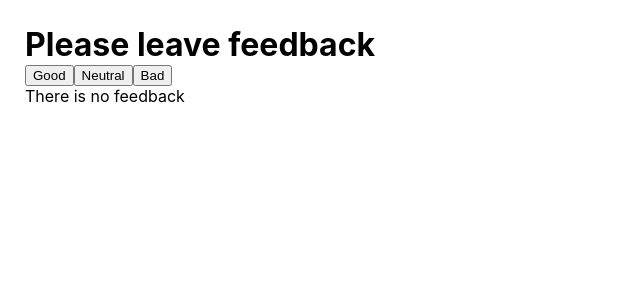
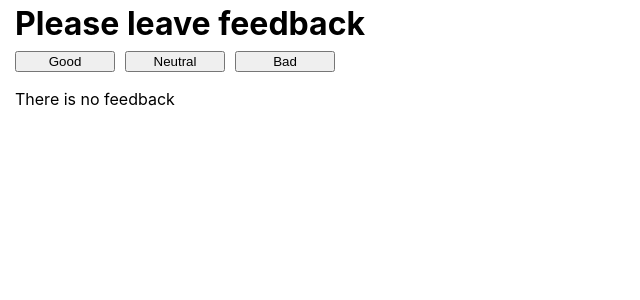
Before and after one commit to fatrathat/goit-react-hw-02-feedback, a React (Create React App) app: page / in a window 1280 px wide. Shown: the top 300 px of the page, without its empty margins (0-640 px from the left). Built offline with nearby package versions, Linux system fonts and the light colour scheme.

Commit message:
add styles

```diff
--- a/src/components/App.jsx
+++ b/src/components/App.jsx
@@ -3,6 +3,7 @@ import Statistics from './Statistics';
 import FeedbackOptions from './FeedBackOptions';
 import Section from './Section';
 import Notification from './Notification';
+import styles from './container.module.css';
 
 export class App extends Component {
   state = {
@@ -32,14 +33,7 @@ export class App extends Component {
   render() {
     const { good, neutral, bad } = this.state;
     return (
-      <div
-        className="container"
-        style={{
-          padding: '25px',
-          alignItems: 'center',
-          color: '#010101',
-        }}
-      >
+      <div className={styles.container}>
         <Section title="Please leave feedback">
           <FeedbackOptions
             options={this.state}
--- a/src/components/FeedBackOptions/index.jsx
+++ b/src/components/FeedBackOptions/index.jsx
@@ -1,5 +1,6 @@
 import { Component } from 'react';
 import PropTypes from 'prop-types';
+import styles from './styles.module.css';
 
 class FeedbackOptions extends Component {
   IncrementFeedback = e => {
@@ -9,14 +10,29 @@ class FeedbackOptions extends Component {
 
   render() {
     return (
-      <div className="FeedBackButtons">
-        <button name="good" type="button" onClick={this.IncrementFeedback}>
+      <div className={styles.FeedBackButtons}>
+        <button
+          className={styles.FeedBackButton}
+          name="good"
+          type="button"
+          onClick={this.IncrementFeedback}
+        >
           Good
         </button>
-        <button name="neutral" type="button" onClick={this.IncrementFeedback}>
+        <button
+          className={styles.FeedBackButton}
+          name="neutral"
+          type="button"
+          onClick={this.IncrementFeedback}
+        >
           Neutral
         </button>
-        <button name="bad" type="button" onClick={this.IncrementFeedback}>
+        <button
+          className={styles.FeedBackButton}
+          name="bad"
+          type="button"
+          onClick={this.IncrementFeedback}
+        >
           Bad
         </button>
       </div>
--- /dev/null
+++ b/src/components/FeedBackOptions/styles.module.css
@@ -0,0 +1,7 @@
+.FeedBackButtons {
+}
+
+.FeedBackButton {
+  width: 100px;
+  margin-right: 10px;
+}
--- a/src/components/Section/index.jsx
+++ b/src/components/Section/index.jsx
@@ -1,9 +1,10 @@
 import React, { Component } from 'react';
+import styles from './styles.module.css';
 
 class Section extends Component {
   render() {
     return (
-      <div className="Section">
+      <div className={styles.Section}>
         <h1>{this.props.title}</h1>
         {this.props.children}
       </div>
--- /dev/null
+++ b/src/components/Section/styles.module.css
@@ -0,0 +1,5 @@
+.Section {
+  display: inline-block;
+  padding: 0 15px;
+  margin-bottom: 15px;
+}
--- a/src/components/Statistics/index.jsx
+++ b/src/components/Statistics/index.jsx
@@ -1,6 +1,5 @@
 import React, { Component } from 'react';
 import PropTypes from 'prop-types';
-import styles from './style.module.css';
 
 class Statistics extends Component {
   render() {
--- /dev/null
+++ b/src/components/container.module.css
@@ -0,0 +1,4 @@
+.container {
+  display: flex;
+  flex-direction: column;
+}
--- a/src/index.css
+++ b/src/index.css
@@ -7,11 +7,21 @@ body {
     sans-serif;
   -webkit-font-smoothing: antialiased;
   -moz-osx-font-smoothing: grayscale;
+  min-height: 100vh;
+  scroll-behavior: smooth;
+  text-rendering: optimizeSpeed;
+  line-height: 1.5;
 }
 
 code {
   font-family: source-code-pro, Menlo, Monaco, Consolas, 'Courier New',
     monospace;
+}
+
+*,
+*::before,
+*::after {
+  box-sizing: border-box;
 }
 
 ul,
```
